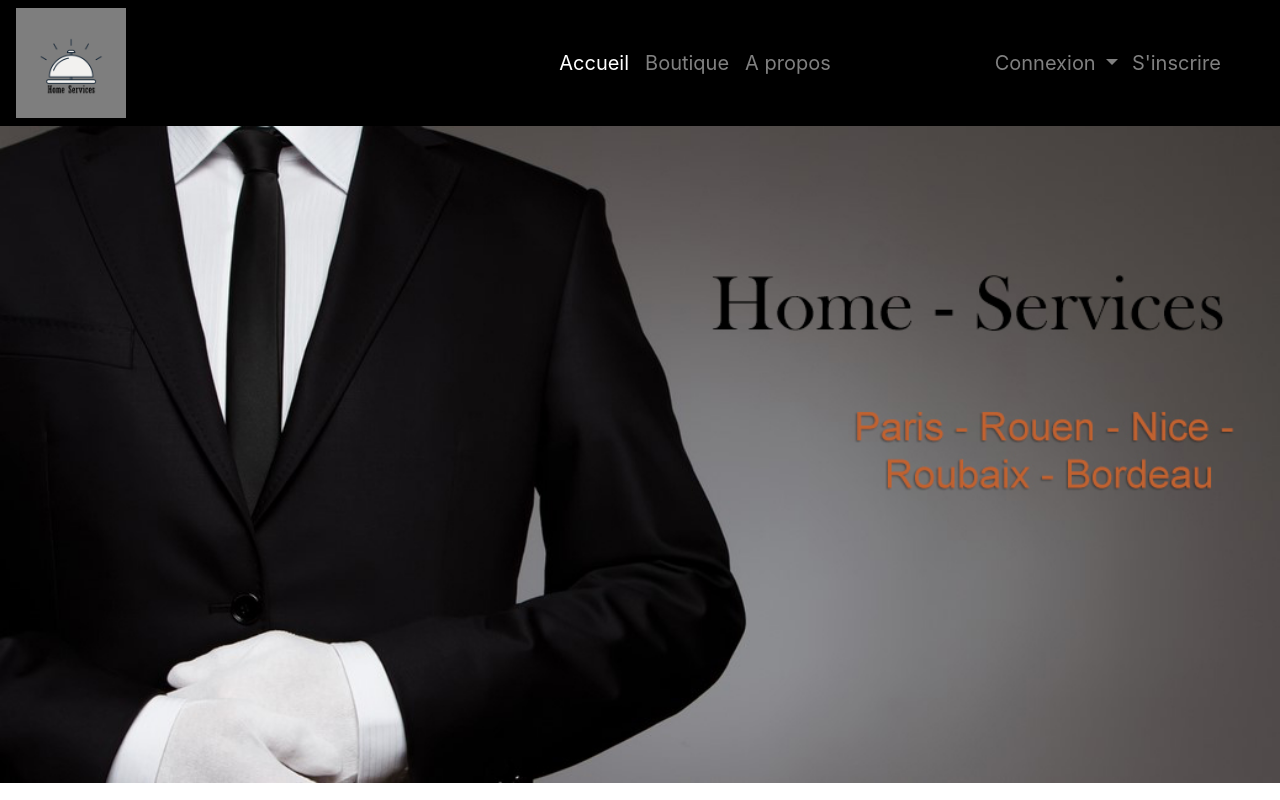
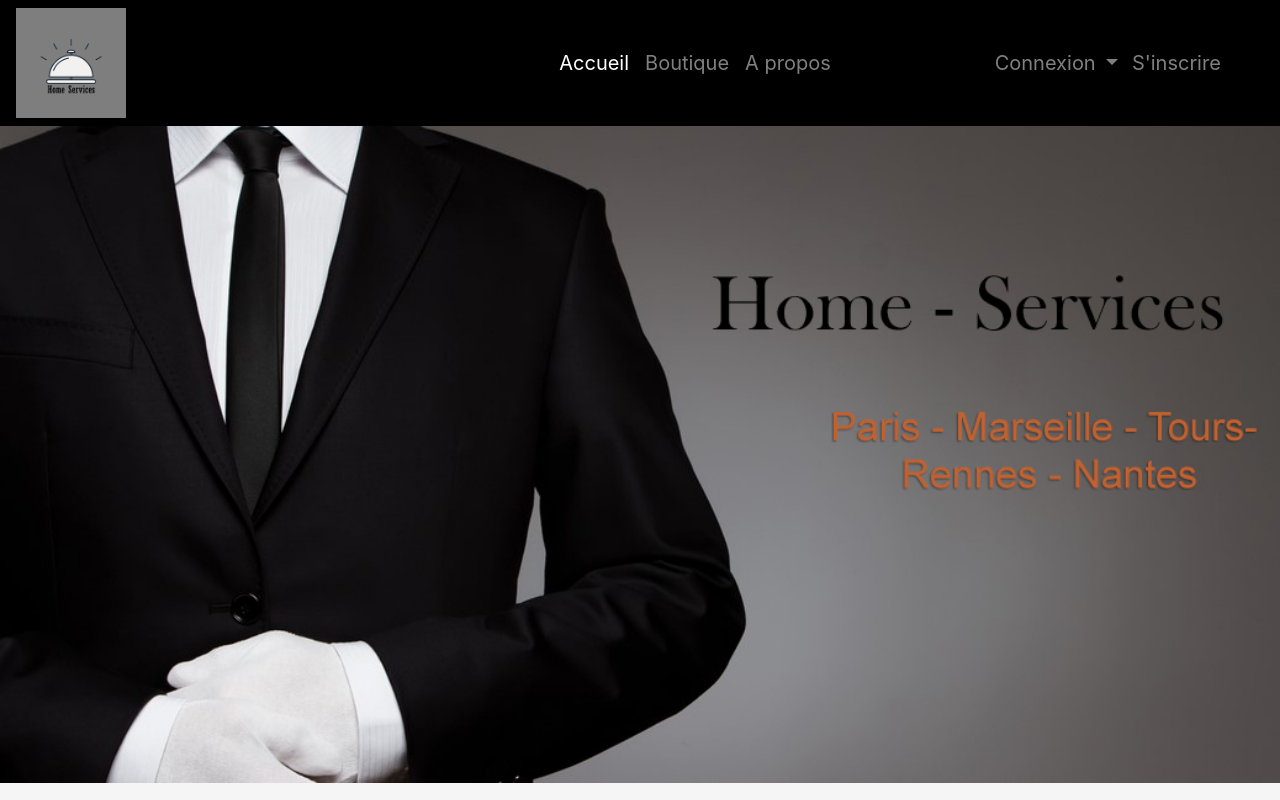
Before and after one commit to XenorInspire/home-services, a PHP site: page / in a window 1280 px wide. Run offline with PHP 8.4, Linux system fonts and the light colour scheme.

Commit message:
CSS Update

```diff
--- a/WEB/Front Office/about_us.php
+++ b/WEB/Front Office/about_us.php
@@ -2,13 +2,15 @@
 
 <!DOCTYPE html>
 <html lang="en" dir="ltr">
+
 <head>
   <meta charset="utf-8">
   <title>Home Services - A propos</title>
-    <link rel="icon" sizes="32x32" type="image/png" href="img/favicon.png"/>
+  <link rel="icon" sizes="32x32" type="image/png" href="img/favicon.png" />
   <link rel="stylesheet" href="css/style.css">
   <link rel="stylesheet" href="css/bootstrap.min.css">
 </head>
+
 <body>
 
   <?php require_once("include/header.php"); ?>
@@ -21,4 +23,5 @@
   <?php require_once("include/footer.php"); ?>
 
 </body>
+
 </html>
--- a/WEB/Front Office/css/style.css
+++ b/WEB/Front Office/css/style.css
@@ -61,9 +61,9 @@ li {
 
 }
 
-main {
+body {
 
-  background-color: whitesmoke;
+  background-color: whitesmoke !important;
 
 }
 
@@ -109,9 +109,9 @@ main {
   font-size: 20px;
 }
 
-#subscrib_description {
+/* #subscrib_description {
   font-style: ;
-}
+} */
 
 /* /////////////////////////// */
 
--- a/WEB/Front Office/index.php
+++ b/WEB/Front Office/index.php
@@ -2,13 +2,15 @@
 
 	<!DOCTYPE html>
 	<html lang="en" dir="ltr">
+
 	<head>
 	  <meta charset="utf-8">
 	  <title>Home Services - Accueil</title>
-      <link rel="icon" sizes="32x32" type="image/png" href="img/favicon.png"/>
+	  <link rel="icon" sizes="32x32" type="image/png" href="img/favicon.png" />
 	  <link rel="stylesheet" href="css/style.css">
 	  <link rel="stylesheet" href="css/bootstrap.min.css">
 	</head>
+
 	<body>
 
 	  <?php require_once("include/header.php"); ?>
@@ -24,4 +26,5 @@
 	  <?php require_once("include/footer.php"); ?>
 
 	</body>
+
 	</html>
--- a/WEB/Front Office/registration.php
+++ b/WEB/Front Office/registration.php
@@ -9,7 +9,7 @@
   <link rel="icon" sizes="32x32" type="image/png" href="img/favicon.png" />
   <link rel="stylesheet" href="css/style.css">
   <link rel="stylesheet" href="css/bootstrap.min.css">
-</head>
+</head style="background-color: whitesmoke;">
 
 <body>
 
--- a/WEB/Front Office/shop.php
+++ b/WEB/Front Office/shop.php
@@ -2,13 +2,15 @@
 
 <!DOCTYPE html>
 <html lang="en" dir="ltr">
+
 <head>
   <meta charset="utf-8">
   <title>Home Services - Boutique</title>
-    <link rel="icon" sizes="32x32" type="image/png" href="img/favicon.png"/>
+  <link rel="icon" sizes="32x32" type="image/png" href="img/favicon.png" />
   <link rel="stylesheet" href="css/style.css">
   <link rel="stylesheet" href="css/bootstrap.min.css">
 </head>
+
 <body>
 
   <?php require_once("include/header.php"); ?>
@@ -21,4 +23,5 @@
   <?php require_once("include/footer.php"); ?>
 
 </body>
+
 </html>
--- a/WEB/Front Office/user_registered.php
+++ b/WEB/Front Office/user_registered.php
@@ -90,7 +90,7 @@ $hm_database->enableCustomerAccount($id);
             <br>
             <li>Vous allez être redirigé automatiquement vers l'accueil</li>
             <br>
-            <div class="spinner-border" role="status">
+            <div class=" spinner-border" role="status">
             <span class="sr-only">Loading...</span>
             </div>
             <br>
@@ -99,6 +99,7 @@ $hm_database->enableCustomerAccount($id);
             <br>
             <button type=" button" onclick="window.location.href = 'index.php';" class="btn btn-dark">Accueil</button>
         </section>
+        <!-- <br>
         <br>
         <br>
         <br>
@@ -118,8 +119,7 @@ $hm_database->enableCustomerAccount($id);
         <br>
         <br>
         <br>
-        <br>
-        <br>
+        <br> -->
     </main>
     <script src="js/redirect.js"></script>
     <?php require_once("include/footer.php"); ?>
--- a/WEB/Front Office/waiting_register.php
+++ b/WEB/Front Office/waiting_register.php
@@ -21,12 +21,12 @@
         <br>
         <br>
         <br>
-        <section class="container text-center"">
+        <section class="container text-center">
             <h1><i>Un mail de confirmation vous a été envoyé.</i></h1>
             <br>
             <li>Vous n'avez pas reçu de confirmation ?</li>
             <br>
-            <button type=" button" onclick="window.location.href = 'mail_again.php';" class="btn btn-dark">Renvoyer</button>
+            <button type="button" onclick="window.location.href = 'mail_again.php';" class="btn btn-dark">Renvoyer</button>
         </section>
         <br>
         <br>
```
Also changed, not shown: WEB/Front Office/connect_customer.php (+0 -16 lines), WEB/Front Office/img/home2.jpg. Lines whose indentation alone changed are shown as unchanged.
